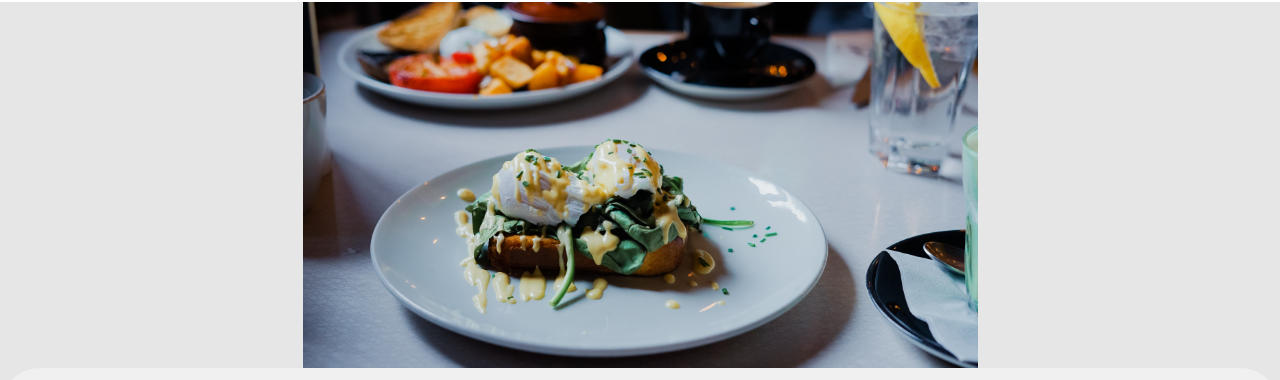
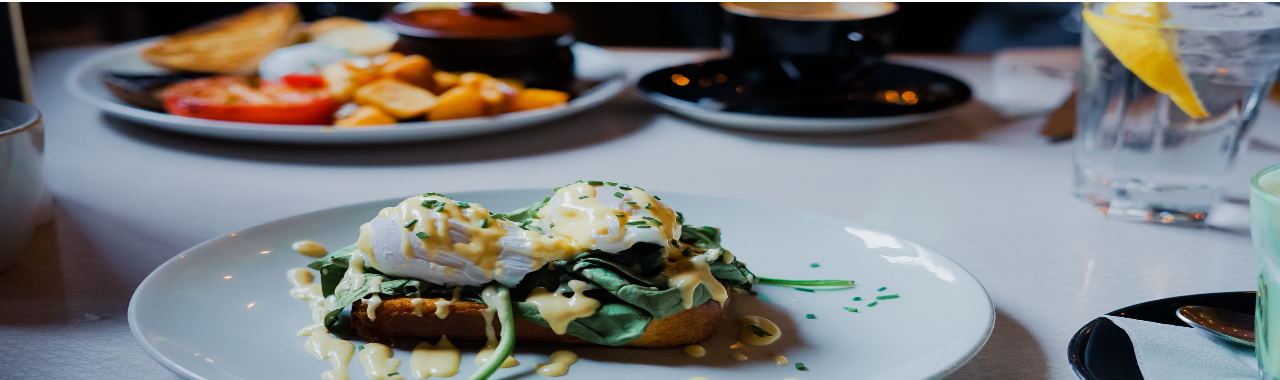
Before and after one commit to gislaineaguiarguimaraes/ohmyfood, a website: page sous-pages/a_la_francaise.html in a window 1280 px wide. Shown: the part 47-427 px from the top of the page. Drawn offline with Linux system fonts and the light colour scheme; a web font is replaced by a local one.

Commit message:
modification responsive

```diff
--- a/styles/sous-pages.scss
+++ b/styles/sous-pages.scss
@@ -47,8 +47,7 @@ header {
 }
 
 .div-background {
-    max-width: 100%;
-    max-height: 450px;
+    width: 100%;
 }
 .backgroundImg {
     @include backgroundImg (350px);
@@ -214,8 +213,7 @@ footer {
     }
 
     .backgroundImg {
-        @include backgroundImg (450px);
-
+        @include backgroundImg (550px);
     }
 
     .menuContainer {
```
Also changed, not shown: styles/sous-pages.css, 1 other file.
